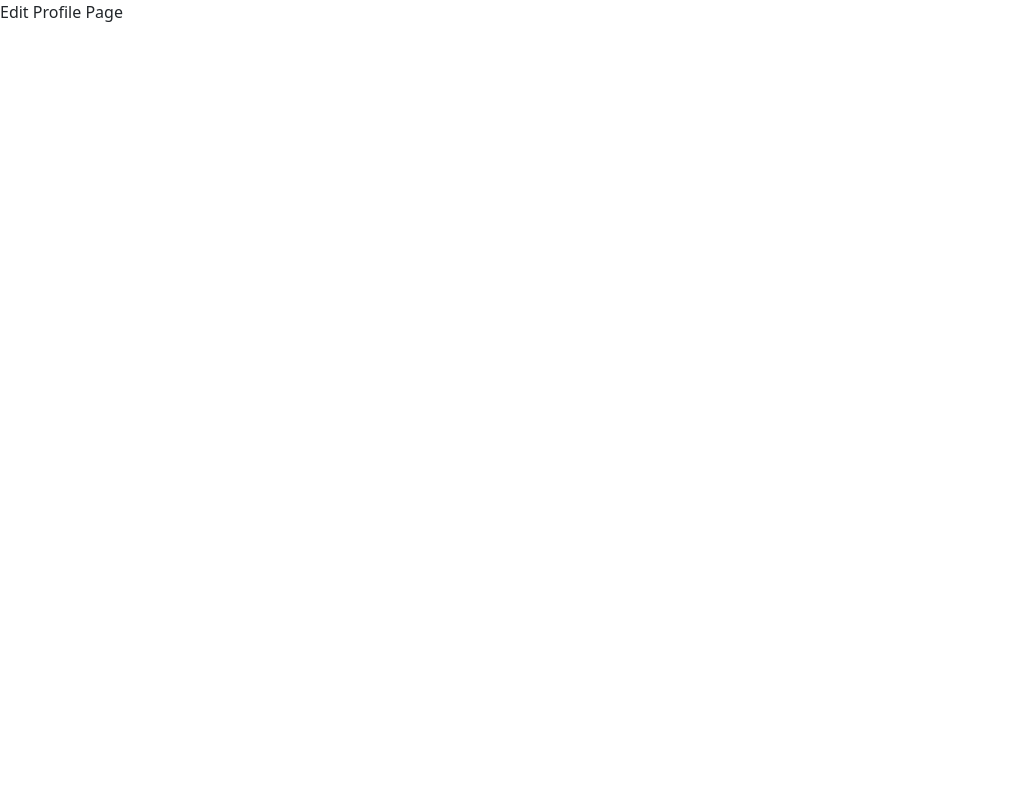
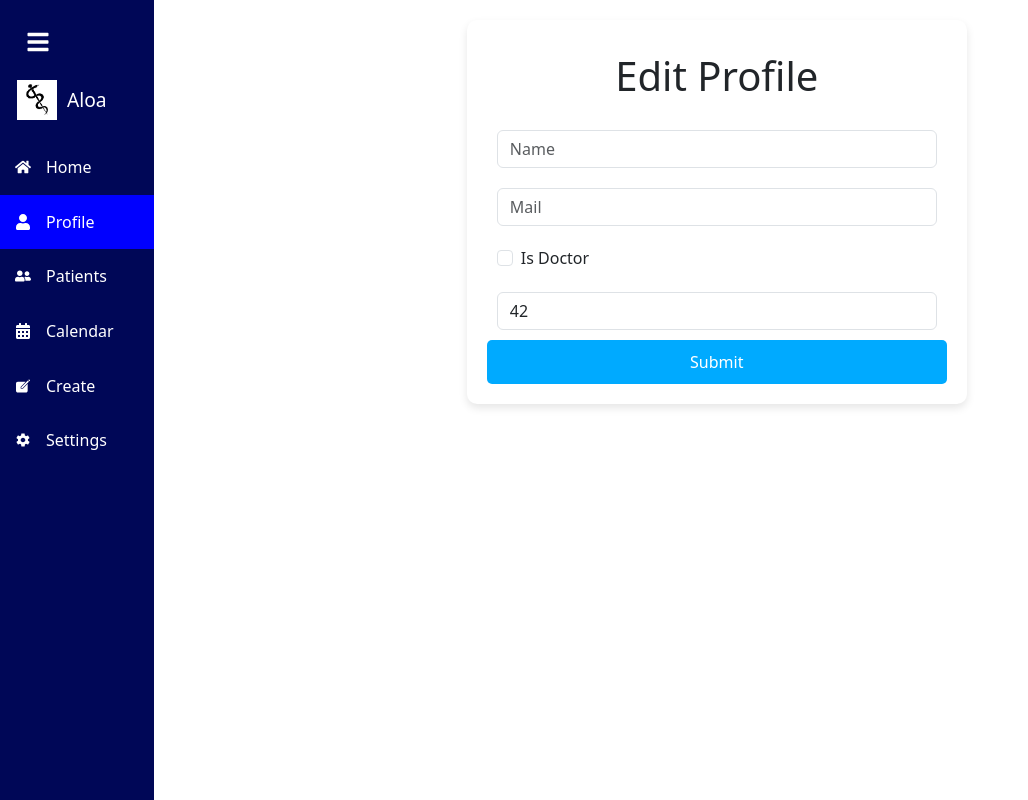
Before and after one commit to cedric190703/ALOA, a React (Vite) app in the folder app-frontend/: page /edit in a window 1280 px wide. Shown: the whole page, without its empty margins (0-1028 px from the left). Built offline with nearby package versions, Linux system fonts and the light colour scheme.

Commit message:
add: edit profile

```diff
--- a/app-frontend/src/App.tsx
+++ b/app-frontend/src/App.tsx
@@ -31,6 +31,7 @@ function App() {
                 <Route path="/signup" element={<SignupPage />} />
                 <Route path="/settings/:id" element={<SettingsItemPage />} />
                 <Route path="/patients/:id" element={<UserItemPage />} />
+                <Route path="/profile/editProfile" element={<EditProfile />} />
             </Routes>
         </div>
     );
--- a/app-frontend/src/organisms/CreateMedicalRecord.tsx
+++ b/app-frontend/src/organisms/CreateMedicalRecord.tsx
@@ -5,7 +5,7 @@ import {useState} from "react";
 import '../styles/create.css';
 
 function CreateMedicalRecord() {
-    const [age, setAge] = useState(42);
+    const [age, setAge] = useState('42');
     const [name, setName] = useState('');
     const [gender, setGender] = useState<GenderType>(GenderType.Male);
     const [diagnostic, setDiagnostic] = useState('');
--- a/app-frontend/src/organisms/EditProfile.tsx
+++ b/app-frontend/src/organisms/EditProfile.tsx
@@ -1,10 +1,89 @@
+import {useState} from "react";
+import Form from "react-bootstrap/Form";
+import Button from "react-bootstrap/Button";
+import {ItemNav} from "../utils/utils.ts";
+import Sidebar from "./SideBar.tsx";
+import '../styles/profile.css'
+
 function EditProfile() {
+    const [age, setAge] = useState('42');
+    const [name, setName] = useState('');
+    const [email, setEmail] = useState('');
+    const [isDoctor, setIsDoctor] = useState<boolean>(false);
+    const [validated, setValidated] = useState(false);
+
+    const handleEdit = (event: any) => {
+        event.preventDefault();
+        const form = event.currentTarget;
+        if (form.checkValidity() === false) {
+            event.stopPropagation();
+        } else {
+            // TODO: connect to the backend : create a user
+        }
+        setValidated(true);
+    };
+
     return (
-        <>
-            <p>
-                Edit Profile Page
-            </p>
-        </>
+        <div className="edit-profile-container">
+            <Sidebar items={ItemNav.User} />
+            <div className="create-user-container">
+                <h1 className="create-user-title">Edit Profile</h1>
+                <div className="create-user-form">
+                    <Form noValidate validated={validated} onSubmit={handleEdit}>
+
+                        <Form.Group controlId="formBasicText" className="item-create-user">
+                            <Form.Control
+                                type="text"
+                                placeholder="Name"
+                                value={name}
+                                onChange={(e) => setName(e.target.value)}
+                                required
+                            />
+                            <Form.Control.Feedback type="invalid">
+                                Please enter the name.
+                            </Form.Control.Feedback>
+                        </Form.Group>
+
+                        <Form.Group controlId="formBasicMail" className="item-create-user">
+                            <Form.Control
+                                type="mail"
+                                placeholder="Mail"
+                                value={email}
+                                onChange={(e) => setEmail(e.target.value)}
+                                required
+                            />
+                            <Form.Control.Feedback type="invalid">
+                                Please enter the mail.
+                            </Form.Control.Feedback>
+                        </Form.Group>
+
+                        <Form.Group controlId="formBasicCheckbox" className="item-create-user">
+                            <Form.Check
+                                type="checkbox"
+                                label="Is Doctor"
+                                checked={isDoctor}
+                                onChange={(e) => setIsDoctor(e.target.checked)}
+                            />
+                        </Form.Group>
+
+                        <Form.Group controlId="formBasicText" className="item-create-user">
+                            <Form.Control
+                                type="text"
+                                placeholder="Age"
+                                value={age}
+                                onChange={(e) => setAge(e.target.value)}
+                                required
+                            />
+                            <Form.Control.Feedback type="invalid">
+                                Please enter the age.
+                            </Form.Control.Feedback>
+                        </Form.Group>
+
+                        <Button id="login-btn" type="submit">Submit</Button>
+                    </Form>
+                </div>
+            </div>
+        </div>
     )
 }
 
--- a/app-frontend/src/pages/UserInfo.tsx
+++ b/app-frontend/src/pages/UserInfo.tsx
@@ -4,6 +4,7 @@ import Sidebar from '../organisms/SideBar';
 import Card from 'react-bootstrap/Card';
 import Button from 'react-bootstrap/Button';
 import testProfile from '../assets/pexels-tima-miroshnichenko-5452293.jpg';
+import {useNavigate} from 'react-router-dom';
 import '../styles/profile.css';
 
 // Example user data for the template of the frontend
@@ -11,12 +12,17 @@ const user = {
     name: 'John Doe',
     email: 'john.doe@example.com',
     isDoctor: true,
-    patients: 42,
+    patients: '42',
     specialization: "brain surgery",
     profilePicture: testProfile
 };
 
 const UserInfo: React.FC = () => {
+    const navigate = useNavigate();
+    const handleEditProfile = () => {
+        navigate("/profile/editProfile");
+    }
+
     return (
         <div className="user-info-page">
             <Sidebar items={ItemNav.User} />
@@ -37,7 +43,7 @@ const UserInfo: React.FC = () => {
                         <Card.Text>
                             <strong>specialization:</strong> {user.specialization}
                         </Card.Text>
-                        <Button variant="primary" className="profile-edit-btn">Edit Profile</Button>
+                        <Button variant="primary" onClick={handleEditProfile} className="profile-edit-btn">Edit Profile</Button>
                     </Card.Body>
                 </Card>
             </div>
--- a/app-frontend/src/styles/profile.css
+++ b/app-frontend/src/styles/profile.css
@@ -6,12 +6,18 @@
     padding: 20px;
 }
 
-.profile-card-container {
+.profile-card-container,
+.edit-profile-container
+{
     margin-left: 12%;
     width: calc(100% - 12%);
     display: flex;
     justify-content: center;
     align-items: flex-start;
+}
+
+.edit-profile-container {
+    padding: 20px;
 }
 
 .profile-card {
```
